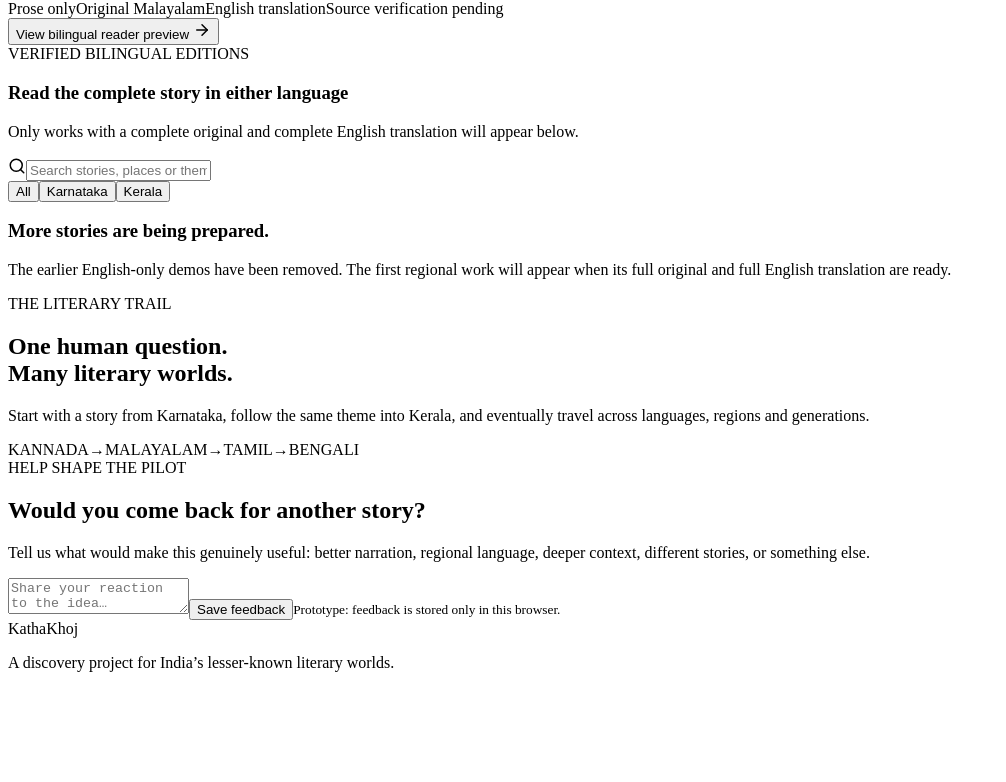
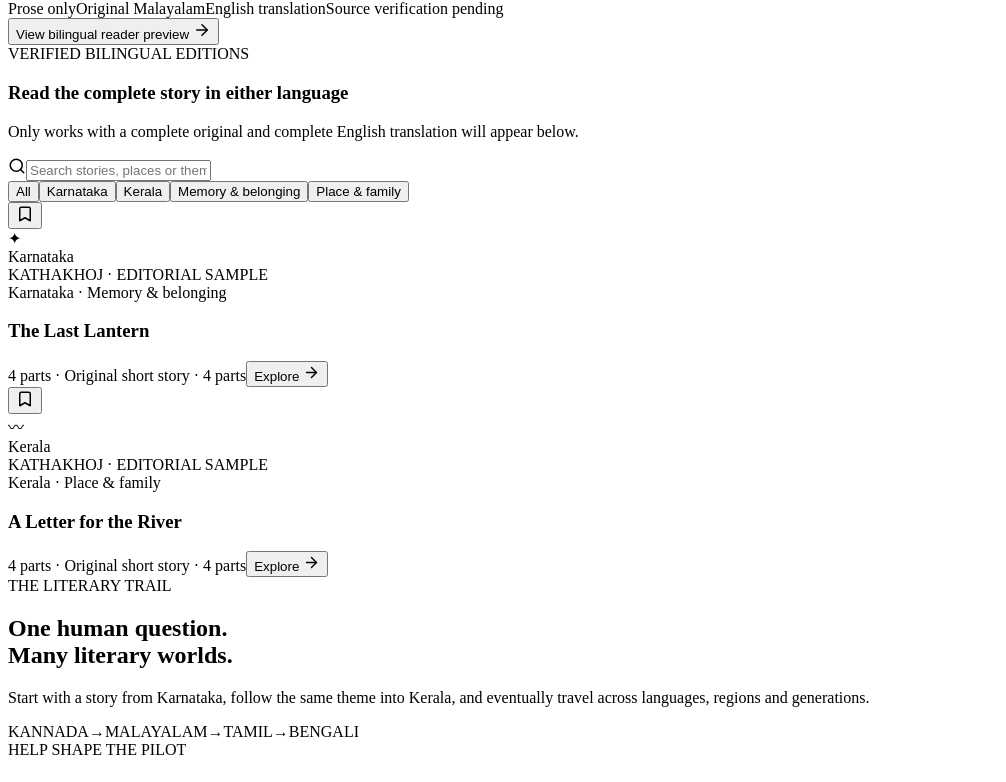
Before and after one commit to scaleblueprint/kathakhoj, a React (Vite) app: page / in a window 1280 px wide. Shown: the part 644-1426 px from the top of the page, without its empty margins (0-1006 px from the left). Before the commit the page ends 1332 px from the top, so only its background shows below. Built offline with nearby package versions, Linux system fonts and the light colour scheme; the HTML template or start-up script is replaced by a standard one.

Commit message:
Restore readable demo content in separate labelled library without claiming bilingual editions

```diff
--- a/src/data/stories.js
+++ b/src/data/stories.js
@@ -1,14 +1,71 @@
-// Only publish genuine bilingual prose editions. A story must include a complete
-// original-language summary and English summary, plus full narrative text in both
-// languages for every chapter. English-only demos and poems are excluded.
-const catalogue = []
-export const stories = catalogue.filter(story =>
-  ['short-story','novella','novel'].includes(story.genre) &&
-  story.originalLanguage && story.originalLanguage !== 'English' &&
-  story.summary?.original?.trim() && story.summary?.english?.trim() &&
-  story.rights?.original && story.rights?.english &&
-  story.parts?.length > 0 &&
-  story.parts.every(part => part.original?.length && part.english?.length &&
-    part.original.every(p => p.trim()) && part.english.every(p => p.trim()))
-)
-export const filters = ['All','Karnataka','Kerala']
+// Original English demonstration fiction. These are not translations or regional classics.
+// Publish source-backed regional works only after complete original and reviewed translation are ready.
+const demo = [
+  {
+    id:'last-lantern', title:'The Last Lantern', subtitle:'A light kept alive for reasons no one quite understood',
+    region:'Karnataka', language:'English', inspiredLanguage:'Original English', originalLanguage:'English',
+    originalLocale:'en-IN', genre:'short-story', theme:'Memory & belonging', duration:'Original short story · 4 parts',
+    type:'Original English demonstration story', accent:'amber',
+    summary:'Meera keeps her late father’s lantern outside her tea shop. When a storm darkens the town, its light guides a lost traveller to safety and gives an old memory a new purpose.',
+    essence:'An object that begins as a private memory can become an act of welcome.',
+    note:'Original English fiction written for this prototype. This is not a Kannada literary work or a translation.',
+    rights:{original:'original-demo'}, translator:'Not applicable — original English',
+    parts:[
+      {title:'The light outside',original:[
+        'Meera lit the lantern each evening before she turned the sign on her tea shop to OPEN. Its glass was cloudy, its handle bent, and its brass frame had darkened with age. Across the road, the new bus shelter glowed with electric lights. The lantern was no longer needed, at least not for seeing the way.',
+        'Her brother Arun said so whenever he visited. “You spend more time cleaning that thing than the tables,” he teased. Meera would smile and pour his tea. Their father had carried the lantern on the old road home, before the bridge and the streetlights arrived. Keeping it burning felt like leaving a place for him at the shop.',
+        'The customers knew the ritual. Some barely noticed it; others glanced at the small flame before stepping in out of the evening rain. Meera had never thought to ask what they saw in it.'
+      ],english:[]},
+      {title:'When the town went dark',original:[
+        'The storm came earlier than the weather report had promised. Rain hammered the tin awning, the power blinked twice, and the entire square went dark. From the tea shop, Meera could make out only the pale road and the lantern at the door.',
+        'She pulled the shutters halfway down but left the light outside. There was still hot water in the kettle and enough tea for anyone caught in the rain. The buses had stopped running. A few people hurried past, holding bags over their heads.',
+        'Then someone knocked. A young traveller stood on the step with a soaked backpack and a phone that had run out of charge. He had taken the wrong road from the station and could not read the signs. “I saw your light,” he said, embarrassed to be asking for help.'
+      ],english:[]},
+      {title:'A map on a paper bag',original:[
+        'Meera gave him a towel and a glass of tea. She drew the route to the bus stand on the back of a paper bag, marking the temple, the bakery and the narrow lane that would stay above the floodwater. Arun arrived while she was explaining the last turn.',
+        '“He cannot go now,” Arun said, looking at the road. So they waited together. The traveller told them about the grandmother he was visiting. Meera told him how her father used to judge the weather by the smell of the soil. Arun, who usually had little patience for such stories, listened without interrupting.',
+        'When the rain eased, Arun walked the traveller as far as the bakery. Meera watched their shapes disappear beyond the lantern’s small circle of light.'
+      ],english:[]},
+      {title:'What the lantern meant',original:[
+        'The next morning the electricity returned and the buses began to run. Meera found a folded note beneath the empty tea glass: “Thank you for leaving the light on.” She set it beside the till, unsure why those few words moved her so much.',
+        'That afternoon Arun brought a new wick and straightened the lantern’s handle. “It should be easier to carry,” he said. Meera looked at him, then at the road beyond the shop. She had kept the lantern because it reminded her of someone who had once found his way home. Now it had helped someone else find theirs.',
+        'At dusk she lit it again. The flame was the same, but the reason for keeping it had grown.'
+      ],english:[]}
+    ]
+  },
+  {
+    id:'river-letter',title:'A Letter for the River',subtitle:'An unsent message that outlives its writer',
+    region:'Kerala',language:'English',inspiredLanguage:'Original English',originalLanguage:'English',originalLocale:'en-IN',
+    genre:'short-story',theme:'Place & family',duration:'Original short story · 4 parts',type:'Original English demonstration story',accent:'green',
+    summary:'Anu discovers a letter her grandfather addressed to the river beside the family home. Reading it with her grandmother helps her see how places hold memories across generations.',
+    essence:'A place can change and still carry the stories of the people who lived beside it.',
+    note:'Original English fiction written for this prototype. This is not a Malayalam literary work or a translation.',
+    rights:{original:'original-demo'},translator:'Not applicable — original English',
+    parts:[
+      {title:'The old cupboard',original:[
+        'Every summer Anu returned to her grandmother’s house beside the river. She knew the cool red floor, the mango tree that leaned over the wall, and the cupboard whose doors stuck during the rains.',
+        'One afternoon, looking for an old board game, she found an envelope tied with blue thread. It carried no address except two words: To the river. The handwriting was her grandfather’s. He had died before Anu was old enough to remember his voice.',
+        'Her grandmother turned the envelope over gently. “He wrote that during the year they built the new embankment,” she said. “You may read it.”'
+      ],english:[]},
+      {title:'A letter without a postbox',original:[
+        'The letter thanked the river for carrying fishing boats, fallen leaves and the reflection of the first lamp lit at home. It remembered children racing along a muddy path, women talking at the steps and the sound of rain on the old ferry roof.',
+        'Then its tone changed. The new wall had made the banks safer, her grandfather wrote, but the path he had walked since childhood was gone. He wondered whether a river remembered a road after people stopped using it.',
+        'Anu read the question twice. She had always known the concrete steps and the bridge. She had never imagined that the riverbank had once looked different.'
+      ],english:[]},
+      {title:'The other bank',original:[
+        'Her grandmother took her outside and pointed across the water. “There used to be a landing there,” she said. “Your grandfather waited for the ferry every morning.” She described a tea seller, a banyan tree and a bell that rang when the boat was ready.',
+        'They walked to the new bridge. From its middle Anu could see the house roof through the palms. The river looked ordinary, but the places her grandmother named seemed to appear around it for a moment.',
+        '“Why didn’t he send the letter anywhere?” Anu asked. Her grandmother laughed softly. “Perhaps writing it was enough.”'
+      ],english:[]},
+      {title:'A new page',original:[
+        'Before leaving, Anu put the letter back in its envelope. Then she found a clean sheet of paper and added a page of her own. She wrote about the bridge, the school bus, the children who still gathered by the water and the new trees planted along the bank.',
+        'She did not try to make her words sound like her grandfather’s. She only wanted someone, years from now, to know what the river looked like to her.',
+        'Her grandmother tied the pages together with the blue thread. The cupboard door closed with its familiar stubborn click, and outside the river went on moving.'
+      ],english:[]}
+    ]
+  }
+]
+export const demoStories = demo
+export const regionalStories = []
+export const stories = [...regionalStories, ...demoStories]
+export const filters = ['All','Karnataka','Kerala','Memory & belonging','Place & family']
```
